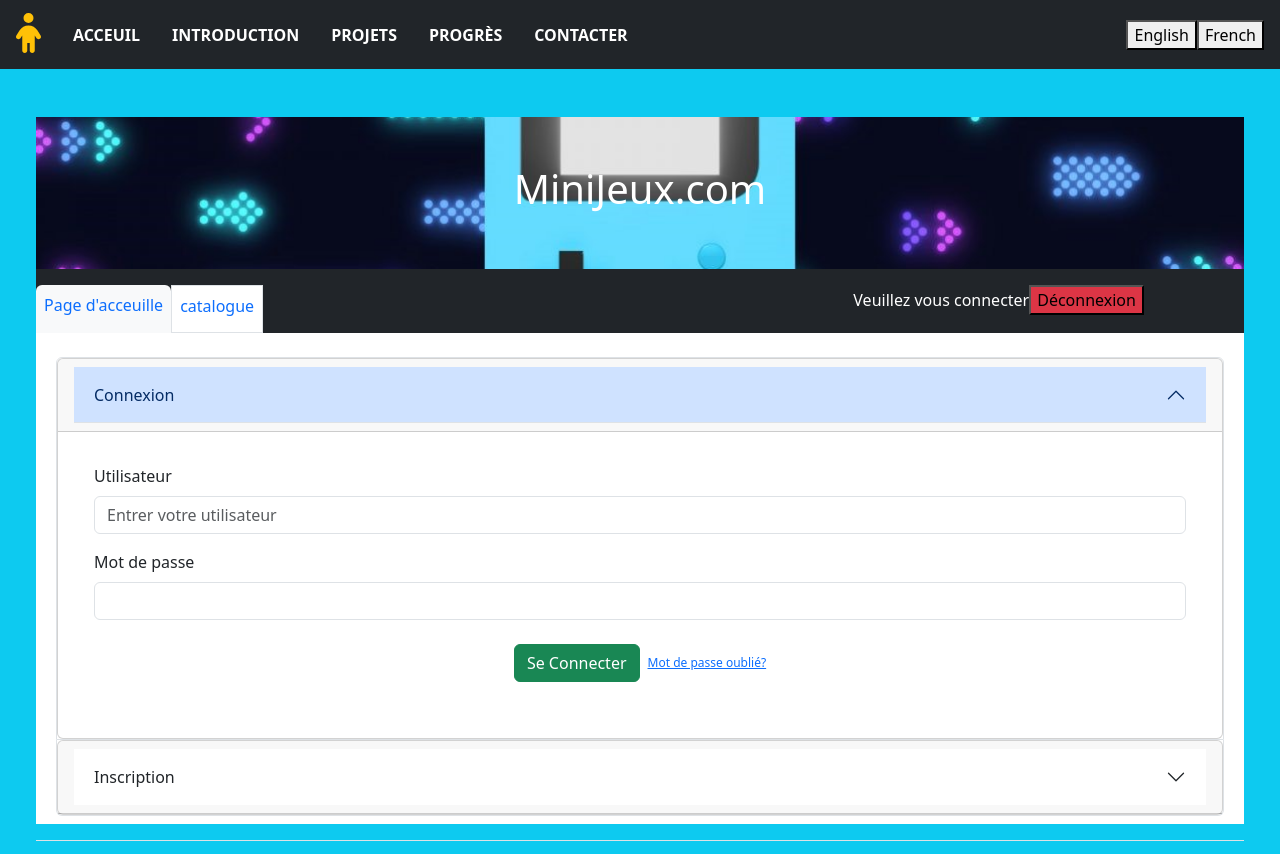
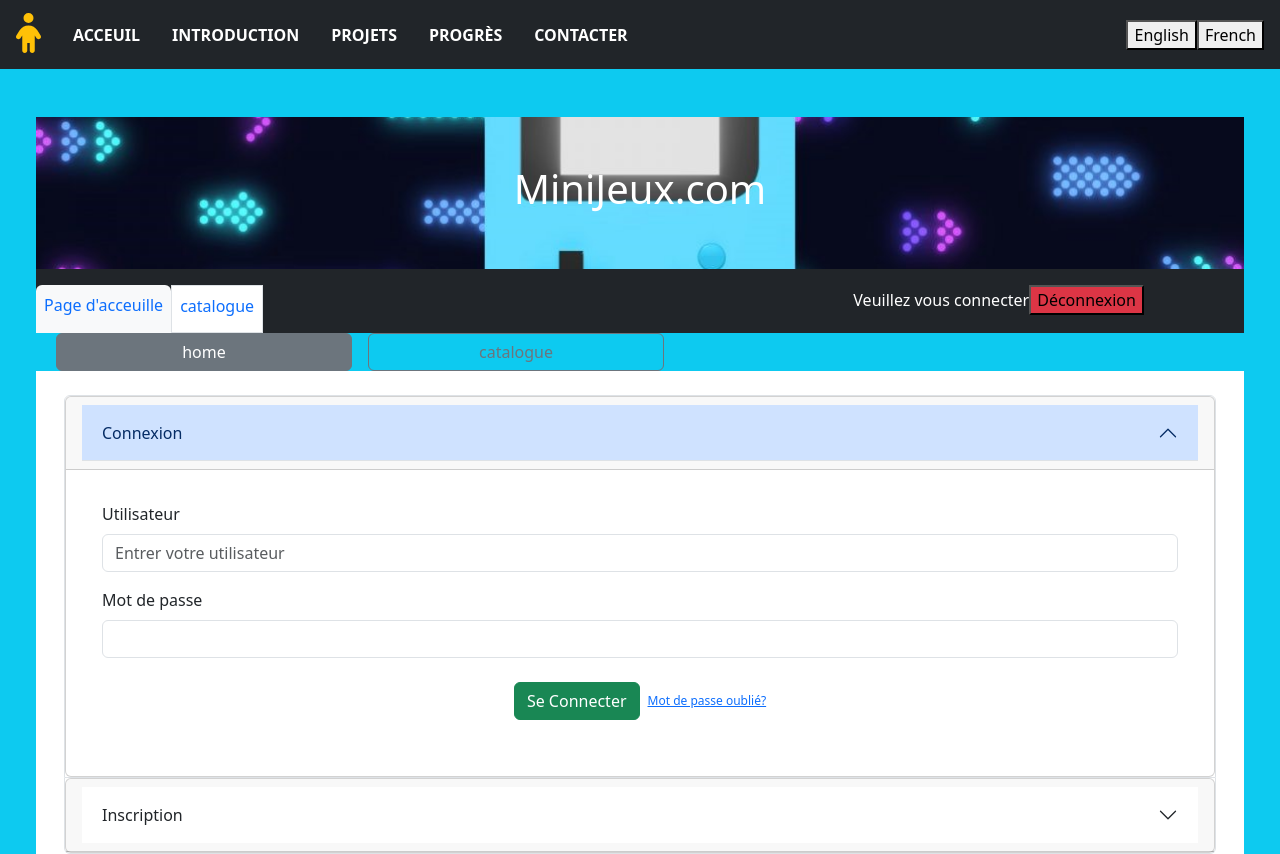
Before and after one commit to th3qu1x0t1c0n3/porfolio, a React (Create React App) app: page /MiniGame in a window 1280 px wide. Shown: the top 854 px of the page. Built offline with nearby package versions, Linux system fonts and the light colour scheme.

Commit message:
diff onglet debut

```diff
--- /dev/null
+++ b/src/components/games/Connexion.tsx
@@ -0,0 +1,105 @@
+
+import React from 'react';
+import {useNavigate} from "react-router-dom";
+import { Accordion, Card, Button, Form } from 'react-bootstrap';
+import {useTranslation} from "react-i18next";
+
+function Connexion() {
+    const navigate = useNavigate();
+    const [t] = useTranslation();
+
+    // TODO: créer un compte pour le jeu?
+    function handleLogin() {
+        navigate('/MiniGame/Catalogue');
+    }
+
+    function handleCreation() {
+        navigate('/MiniGame/Catalogue');
+    }
+
+    return (
+        <div className="row pt-4 p-3 bg-white">
+            <div className="col">
+                <Accordion defaultActiveKey="0">
+                    <Accordion.Item eventKey="0">
+                        <Card>
+                            <Card.Header>
+                                <Accordion.Button as={Button} variant="outline-info" eventKey="0">
+                                    Connexion
+                                </Accordion.Button>
+                            </Card.Header>
+                            <Accordion.Body>
+                                <Card.Body>
+                                    <Form className="mb-4" autoComplete="off">
+                                        <Form.Group className="mb-3" controlId="user">
+                                            <Form.Label>Utilisateur</Form.Label>
+                                            <Form.Control type="text" placeholder="Entrer votre utilisateur" />
+                                        </Form.Group>
+
+                                        <Form.Group className="mb-3" controlId="mdp">
+                                            <Form.Label>Mot de passe</Form.Label>
+                                            <Form.Control type="password" placeholder="" />
+                                        </Form.Group>
+
+                                        <div className="text-center mt-4 mb-2">
+                                            <Button variant="success" className="me-2" onClick={handleLogin}>
+                                                Se Connecter
+                                            </Button>
+                                            <a href="" onClick={() => navigate('/MiniGame/Maintenance')} style={{ fontSize: '12px' }}>Mot de passe oublié?</a>
+                                        </div>
+                                    </Form>
+                                </Card.Body>
+                            </Accordion.Body>
+                        </Card>
+                    </Accordion.Item>
+
+                    <Accordion.Item eventKey="1">
+                        <Card>
+                            <Card.Header>
+                                <Accordion.Button as={Button} variant="outline-info" eventKey="1">
+                                    Inscription
+                                </Accordion.Button>
+                            </Card.Header>
+                            <Accordion.Body>
+                                <Card.Body>
+                                    <Form autoComplete="off">
+                                        <Form.Group className="mb-3" controlId="userIn">
+                                            <Form.Label>Utilisateur</Form.Label>
+                                            <Form.Control type="text" placeholder="Choisir un nom d'utilisateur" />
+                                        </Form.Group>
+
+                                        <Form.Group className="mb-3" controlId="pseudo">
+                                            <Form.Label>Pseudonyme</Form.Label>
+                                            <Form.Control type="text" placeholder="Choisir un pseudonyme" />
+                                        </Form.Group>
+
+                                        <Form.Group className="mb-3" controlId="mdpIn">
+                                            <Form.Label>Mot de passe</Form.Label>
+                                            <Form.Control type="password" placeholder="PassWord123" />
+                                        </Form.Group>
+
+                                        <Form.Group className="mb-3" controlId="mdpIn2">
+                                            <Form.Label>Confirmer mot de passe</Form.Label>
+                                            <Form.Control type="password" placeholder="PassWord123" />
+                                        </Form.Group>
+
+                                        <div className="text-center mt-4">
+                                            <Button variant="success" className="me-1" type="button" onClick={handleCreation}>
+                                                S'inscrire
+                                            </Button>
+                                            <Button variant="danger" className="ms-1" type="reset">
+                                                Annuler
+                                            </Button>
+                                        </div>
+                                    </Form>
+                                </Card.Body>
+                            </Accordion.Body>
+                        </Card>
+                    </Accordion.Item>
+                </Accordion>
+            </div>
+        </div>
+    );
+}
+
+export default Connexion;
--- a/src/components/games/MiniGame.tsx
+++ b/src/components/games/MiniGame.tsx
@@ -1,89 +1,39 @@
-import React from 'react';
+import React, {useState} from 'react';
 import GameHeader from "./GameHeader";
 import {useNavigate} from "react-router-dom";
 import GameFooter from "./GameFooter";
 import { Accordion, Card, Button, Form } from 'react-bootstrap';
+import {useTranslation} from "react-i18next";
+import Connexion from "./Connexion";
 
 function MiniGame() {
     const navigate = useNavigate();
+    const [t] = useTranslation();
+
+    const [tab, setTab] = useState('home');
+    const tabs = [
+        { id: 'home', label: 'home' },
+        { id: 'catalogue', label: 'catalogue' }
+    ];
 
     // TODO: Finir le jeu et arranger le reste
     return (
         <div id="acceuil" className="p-5 bg-info min-vh-100">
             <GameHeader />
-            <div className="row pt-4 p-2 bg-white">
-                <div className="col">
-                    <Accordion defaultActiveKey="0">
-                        <Accordion.Item eventKey="0">
-                            <Card>
-                                <Card.Header>
-                                    <Accordion.Button as={Button} variant="outline-primary" eventKey="0">
-                                        Connexion
-                                    </Accordion.Button>
-                                </Card.Header>
-                                <Accordion.Body>
-                                    <Card.Body>
-                                        <Form className="mb-4" autoComplete="off">
-                                            <Form.Group className="mb-3" controlId="user">
-                                                <Form.Label>Utilisateur</Form.Label>
-                                                <Form.Control type="text" placeholder="Entrer votre utilisateur" />
-                                            </Form.Group>
-
-                                            <Form.Group className="mb-3" controlId="mdp">
-                                                <Form.Label>Mot de passe</Form.Label>
-                                                <Form.Control type="password" placeholder="" />
-                                            </Form.Group>
-
-                                            <div className="text-center mt-4 mb-2">
-                                                <Button variant="success" className="me-2" onClick={() => { /* Add your logic here */ }}>
-                                                    Se Connecter
-                                                </Button>
-                                                <a href="/jeux/maintenance" style={{ fontSize: '12px' }}>Mot de passe oublié?</a>
-                                            </div>
-                                        </Form>
-                                    </Card.Body>
-                                </Accordion.Body>
-                            </Card>
-                        </Accordion.Item>
-
-                        <Accordion.Item eventKey="1">
-                            <Card>
-                                <Card.Header>
-                                    <Accordion.Button as={Button} variant="outline-primary" eventKey="1">
-                                        Inscription
-                                    </Accordion.Button>
-                                </Card.Header>
-                                <Accordion.Body>
-                                    <Card.Body>
-                                        <Form autoComplete="off">
-                                            <Form.Group className="mb-3" controlId="userIn">
-                                                <Form.Label>Utilisateur</Form.Label>
-                                                <Form.Control type="text" placeholder="Choisir un nom d'utilisateur" />
-                                            </Form.Group>
-
-                                            <Form.Group className="mb-3" controlId="pseudo">
-                                                <Form.Label>Pseudonyme</Form.Label>
-                                                <Form.Control type="text" placeholder="Choisir un pseudonyme" />
-                                            </Form.Group>
-
-                                            {/* Add other form groups for password and confirmation here */}
-
-                                            <div className="text-center mt-4">
-                                                <Button variant="success" className="me-1" type="button" onClick={() => { /* Add your logic here */ }}>
-                                                    S'inscrire
-                                                </Button>
-                                                <Button variant="danger" className="ms-1" type="reset">
-                                                    Annuler
-                                                </Button>
-                                            </div>
-                                        </Form>
-                                    </Card.Body>
-                                </Accordion.Body>
-                            </Card>
-                        </Accordion.Item>
-                    </Accordion>
-                </div>
-            </div>
+            {
+                tabs.map((tabItem) => (
+                        <button
+                            key={tabItem.id}
+                            className={`col-md-3 btn btn-outline-secondary mx-2 ${tab === tabItem.id ? 'active' : ''}`}
+                            onClick={() => {
+                                setTab(tabItem.id)
+                            }}
+                        >
+                            {t(tabItem.label)}
+                        </button>
+                ))
+            }
+            {tab === 'home' && <Connexion />}
 
             <GameFooter />
         </div>
--- a/src/components/layout/Main.tsx
+++ b/src/components/layout/Main.tsx
@@ -23,7 +23,7 @@
                 <Route path="/MiniGame" element={<MiniGame />} />
                 <Route path="/MiniGame/Catalogue" element={<Catalogue />} />
                 <Route path="/MiniGame/jeux/sauveQuiPeut" element={<SauveQuiPeut />} />
-                <Route path="/MiniGame/jeux/Maintenance" element={<Maintenance />} />
+                <Route path="/MiniGame/Maintenance" element={<Maintenance />} />
 
                 <Route path="/Dungeon" element={<Dungeon />} />
 
```
